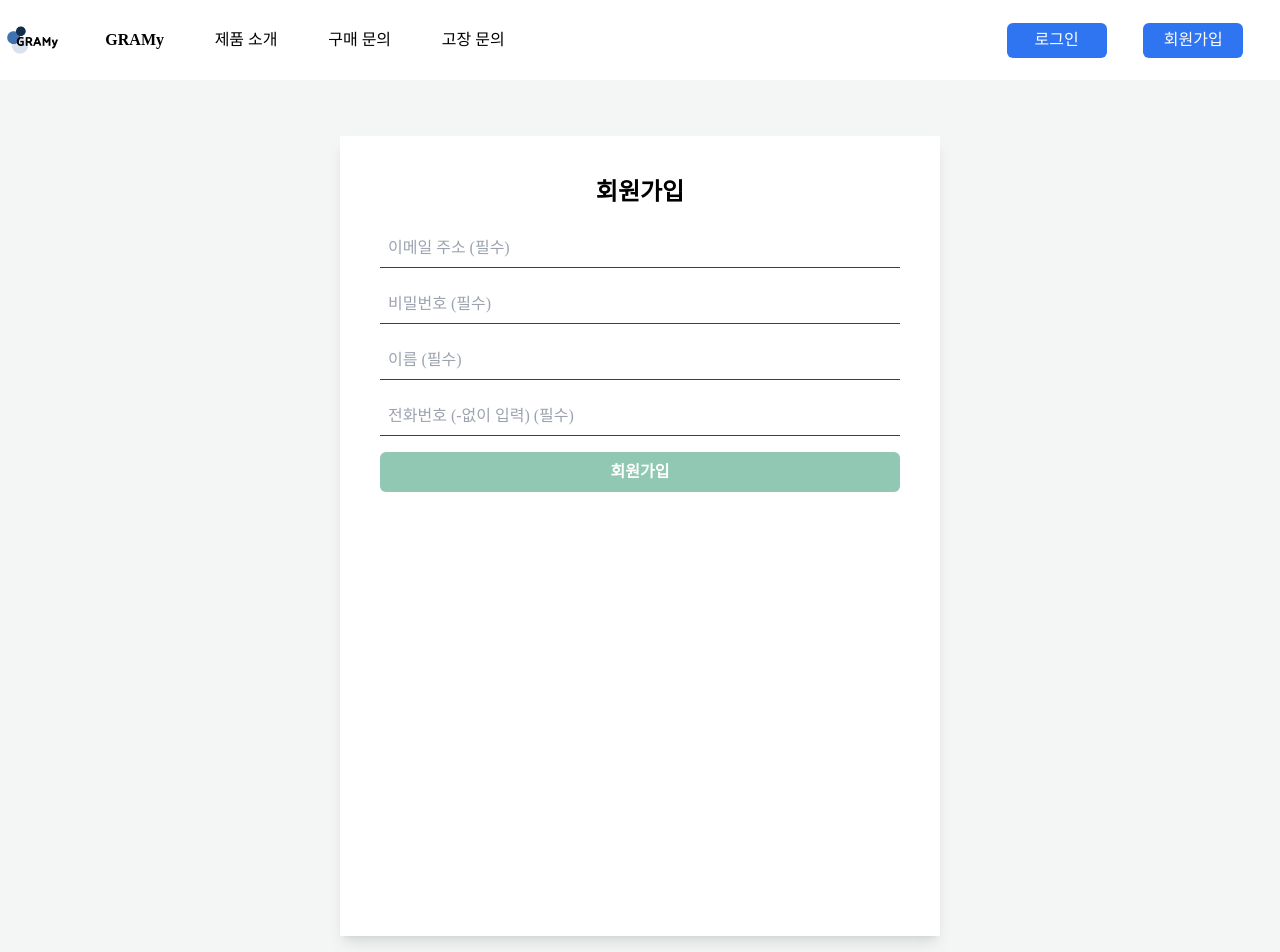
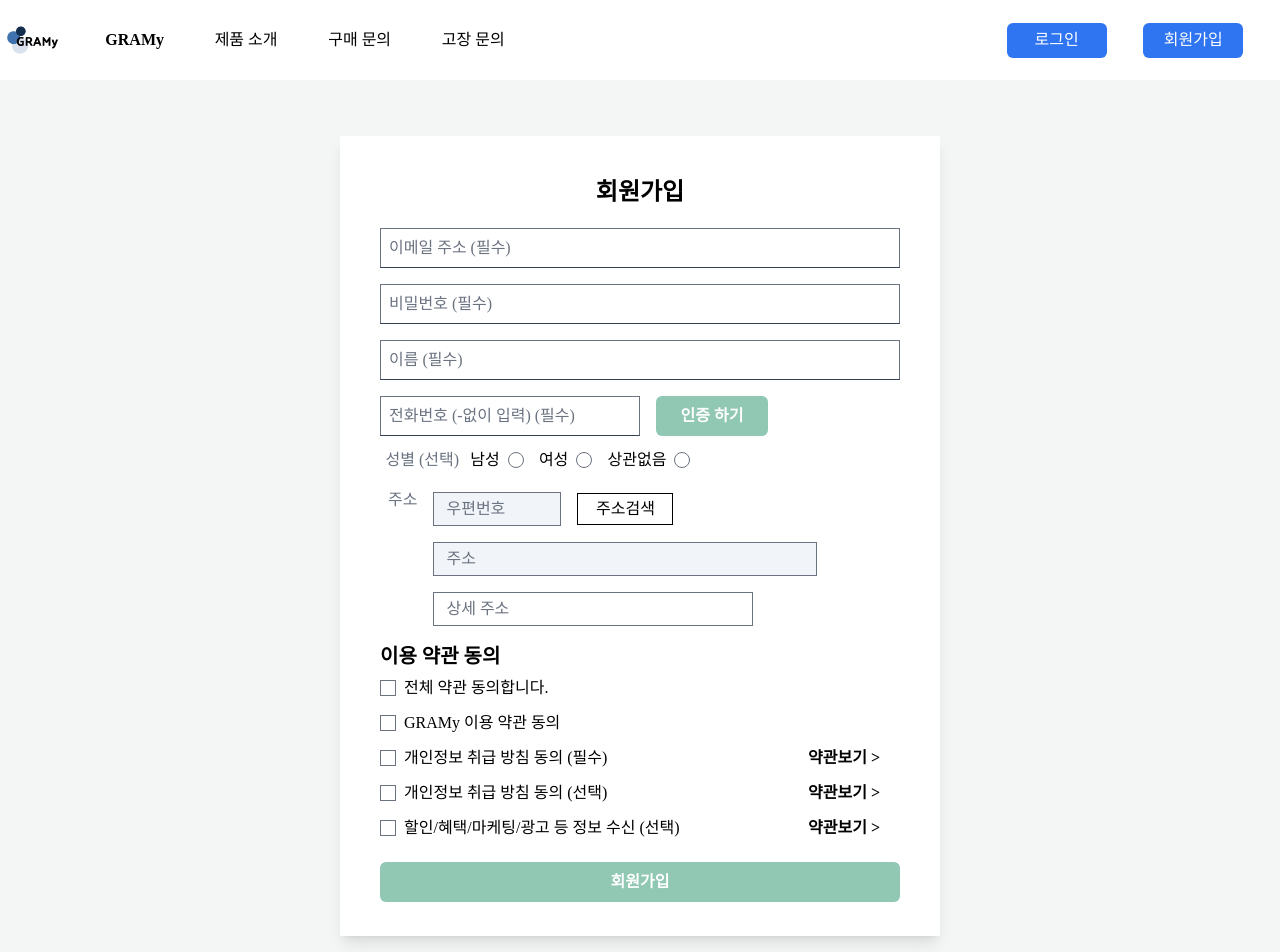
Before and after one commit to pjj186/gramy-front, a React (Create React App) app: page /join in a window 1280 px wide. Shown: the top 952 px of the page. Built offline with nearby package versions, Linux system fonts and the light colour scheme.

Commit message:
회원가입 페이지 (깡통)
회원가입 페이지 레이아웃 완성

```diff
--- a/package.json
+++ b/package.json
@@ -38,6 +38,7 @@
     ]
   },
   "devDependencies": {
+    "@tailwindcss/forms": "^0.5.0",
     "autoprefixer": "^10.4.5",
     "postcss": "^8.4.12",
     "tailwindcss": "^3.0.24"
--- a/src/routes/Join.js
+++ b/src/routes/Join.js
@@ -6,6 +6,7 @@ const Join = () => {
     password: "",
     username: "",
     phone: "",
+    gender: "",
   });
 
   const onChangeInput = (e) => {
@@ -15,6 +16,15 @@ const Join = () => {
       [name]: value,
     });
   };
+
+  const phoneAuth = (e) => {
+    e.preventDefault();
+  };
+
+  const findAddress = (e) => {
+    e.preventDefault();
+  };
+
   return (
     <div className="w-full h-full my-14 flex justify-center items-center">
       <div className=" bg-white w-[600px] h-[800px] shadow-lg">
@@ -24,7 +34,7 @@ const Join = () => {
           </div>
           <form className="flex flex-col">
             <input
-              className=" border-b-slate-700 border-b-[1px] h-10 mb-4 pl-2 focus:outline-none focus:border-b-0 focus:border-slate-500 focus:ring-[3px] focus:ring-slate-500 transition-all duration-200"
+              className=" border-b-slate-700 border-b-[1px] h-10 mb-4 pl-2 focus:outline-none focus:border-slate-500 focus:ring-[3px] focus:ring-slate-500 transition-all duration-200"
               type="email"
               placeholder="이메일 주소 (필수)"
               required
@@ -33,7 +43,7 @@ const Join = () => {
               onChange={onChangeInput}
             />
             <input
-              className=" border-b-slate-700 border-b-[1px] h-10 mb-4 pl-2 focus:outline-none focus:border-b-0 focus:border-slate-500 focus:ring-[3px] focus:ring-slate-500 transition-all duration-200"
+              className=" border-b-slate-700 border-b-[1px] h-10 mb-4 pl-2 focus:outline-none focus:border-slate-500 focus:ring-[3px] focus:ring-slate-500 transition-all duration-200"
               type="password"
               placeholder="비밀번호 (필수)"
               required
@@ -42,7 +52,7 @@ const Join = () => {
               onChange={onChangeInput}
             />
             <input
-              className=" border-b-slate-700 border-b-[1px] h-10 mb-4 pl-2 focus:outline-none focus:border-b-0 focus:border-slate-500 focus:ring-[3px] focus:ring-slate-500 transition-all duration-200"
+              className=" border-b-slate-700 border-b-[1px] h-10 mb-4 pl-2 focus:outline-none focus:border-slate-500 focus:ring-[3px] focus:ring-slate-500 transition-all duration-200"
               type="text"
               placeholder="이름 (필수)"
               required
@@ -50,8 +60,9 @@ const Join = () => {
               name="username"
               onChange={onChangeInput}
             />
+            <div>
               <input
-              className=" border-b-slate-700 border-b-[1px] h-10 mb-4 pl-2 focus:outline-none focus:border-b-0 focus:border-slate-500 focus:ring-[3px] focus:ring-slate-500 transition-all duration-200"
+                className=" border-b-slate-700 border-b-[1px] w-1/2 h-10 mb-4 mr-4 pl-2 focus:outline-none focus:border-slate-500 focus:ring-[3px] focus:ring-slate-500 transition-all duration-200"
                 type="number"
                 placeholder="전화번호 (-없이 입력) (필수)"
                 required
@@ -59,9 +70,142 @@ const Join = () => {
                 name="phone"
                 onChange={onChangeInput}
               />
-            <button className=" bg-[#90C8B4] rounded-md text-white h-10 font-bold">
-              회원가입
+              <button
+                className="h-10 bg-[#90C8B4] rounded-md text-white font-bold w-28"
+                onClick={phoneAuth}
+              >
+                인증 하기
               </button>
+            </div>
+            {/* 성별 */}
+            <div className="flex w-80 justify-around mb-6">
+              <span className=" text-[#6A7280]">성별 (선택)</span>
+              <div className="flex items-center mr-1">
+                <span className="mr-2">남성</span>
+                <input
+                  className="focus:ring-2 focus:ring-sky-400 text-sky-400"
+                  type="radio"
+                  name="gender"
+                  value="man"
+                  onChange={onChangeInput}
+                />
+              </div>
+              <div className="flex items-center mr-1">
+                <span className="mr-2">여성</span>
+                <input
+                  className="focus:ring-2 focus:ring-red-300 text-red-300"
+                  type="radio"
+                  name="gender"
+                  value="women"
+                  onChange={onChangeInput}
+                />
+              </div>
+              <div className="flex items-center mr-1">
+                <span className="mr-2">상관없음</span>
+                <input
+                  className="focus:ring-2 focus:ring-gray-500 text-gray-500"
+                  type="radio"
+                  name="gender"
+                  value="nothing"
+                  onChange={onChangeInput}
+                />
+              </div>
+            </div>
+            {/* 주소 */}
+            <div className="flex px-2">
+              <div className="text-[#6A7280] mr-4">주소</div>
+              <div>
+                <div className="flex items-center mb-4">
+                  {/* 우편번호 */}
+                  <input
+                    className="h-6 w-32 mr-4 py-4 bg-slate-100"
+                    type="text"
+                    placeholder="우편번호"
+                    disabled
+                  />
+                  <button
+                    className="h-8 bg-white border border-black text-black font-normal w-24"
+                    onClick={findAddress}
+                  >
+                    주소검색
+                  </button>
+                </div>
+                <div className="flex items-center mb-4">
+                  {/* 주소 */}
+                  <input
+                    className="h-6 w-96 py-4 bg-slate-100"
+                    type="text"
+                    placeholder="주소"
+                    disabled
+                  />
+                </div>
+                <div className="flex items-center mb-4">
+                  {/* 상세 정보 */}
+                  <input
+                    className="h-6 w-80 py-4"
+                    type="text"
+                    placeholder="상세 주소"
+                  />
+                </div>
+              </div>
+            </div>
+            {/* 이용 약관 */}
+            <div className="mb-4">
+              <div className="font-semibold text-xl">이용 약관 동의</div>
+              <div className="flex flex-col justify-around h-44 font-thin">
+                <div className="flex items-center">
+                  <input
+                    className="mr-2 focus:ring-0 text-green-500"
+                    type="checkbox"
+                  />
+                  <span>전체 약관 동의합니다.</span>
+                </div>
+                <div className="flex items-center">
+                  <input
+                    className="mr-2 focus:ring-0 text-green-500"
+                    type="checkbox"
+                    required
+                  />
+                  <span>GRAMy 이용 약관 동의</span>
+                </div>
+                <div className="flex items-center relative">
+                  <input
+                    className="mr-2 focus:ring-0 text-green-500"
+                    type="checkbox"
+                    required
+                  />
+                  <span>개인정보 취급 방침 동의 (필수)</span>
+                  <div className="absolute right-0 font-semibold pr-5">
+                    <span className="cursor-pointer">약관보기 {">"}</span>
+                  </div>
+                </div>
+                <div className="flex items-center relative">
+                  <input
+                    className="mr-2 focus:ring-0 text-green-500"
+                    type="checkbox"
+                  />
+                  <span>개인정보 취급 방침 동의 (선택)</span>
+                  <div className="absolute right-0 font-semibold pr-5">
+                    <span className="cursor-pointer">약관보기 {">"}</span>
+                  </div>
+                </div>
+                <div className="flex items-center relative">
+                  <input
+                    className="mr-2 focus:ring-0 text-green-500"
+                    type="checkbox"
+                  />
+                  <span>할인/혜택/마케팅/광고 등 정보 수신 (선택)</span>
+                  <div className="absolute right-0 font-semibold pr-5">
+                    <span className="cursor-pointer">약관보기 {">"}</span>
+                  </div>
+                </div>
+              </div>
+            </div>
+            <input
+              className=" bg-[#90C8B4] rounded-md text-white h-10 font-bold cursor-pointer"
+              type="submit"
+              value="회원가입"
+            />
           </form>
         </div>
       </div>
--- a/src/routes/Login.js
+++ b/src/routes/Login.js
@@ -24,7 +24,7 @@ const Login = () => {
           </div>
           <form className="flex flex-col">
             <input
-              className=" border-b-slate-700 border-b-[1px] h-10 mb-4 pl-2 focus:outline-none focus:border-b-0 focus:border-slate-500 focus:ring-[3px] focus:ring-slate-500 transition-all duration-200"
+              className=" border-b-slate-700 border-b-[1px] h-10 mb-4 pl-2 focus:outline-none  focus:border-slate-500 focus:ring-[3px] focus:ring-slate-500 transition-all duration-200"
               type="email"
               placeholder="이메일 주소"
               required
@@ -33,7 +33,7 @@ const Login = () => {
               onChange={onChangeInput}
             />
             <input
-              className=" border-b-slate-700 border-b-[1px] h-10 mb-4 pl-2 focus:outline-none focus:border-b-0 focus:border-slate-500 focus:ring-[3px] focus:ring-slate-500 transition-all duration-200"
+              className=" border-b-slate-700 border-b-[1px] h-10 mb-4 pl-2 focus:outline-none  focus:border-slate-500 focus:ring-[3px] focus:ring-slate-500 transition-all duration-200"
               type="password"
               placeholder="비밀번호"
               required
--- a/tailwind.config.js
+++ b/tailwind.config.js
@@ -3,5 +3,5 @@ module.exports = {
   theme: {
     extend: {},
   },
-  plugins: [],
+  plugins: [require("@tailwindcss/forms")],
 };
```
Also changed, not shown: 1 other file (tests, documents, lock files or other folders). Lines whose indentation alone changed are shown as unchanged.
